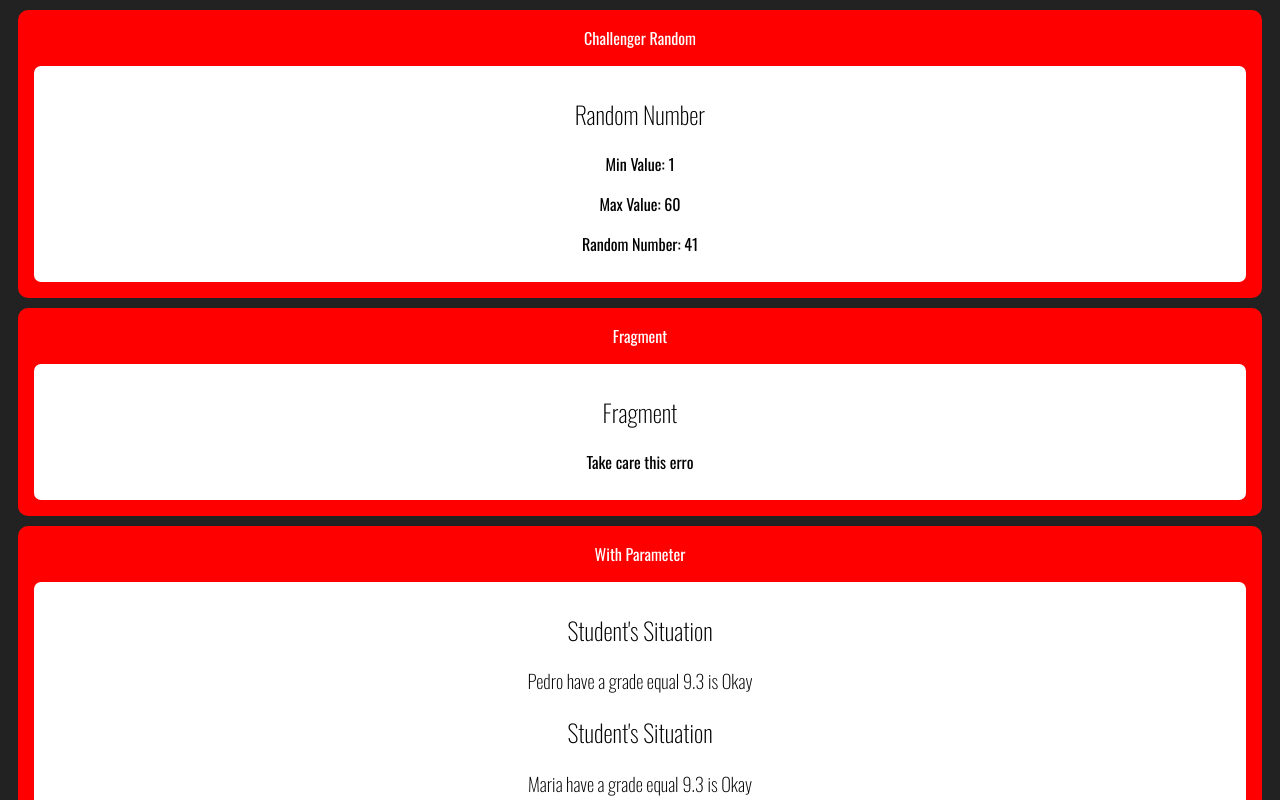
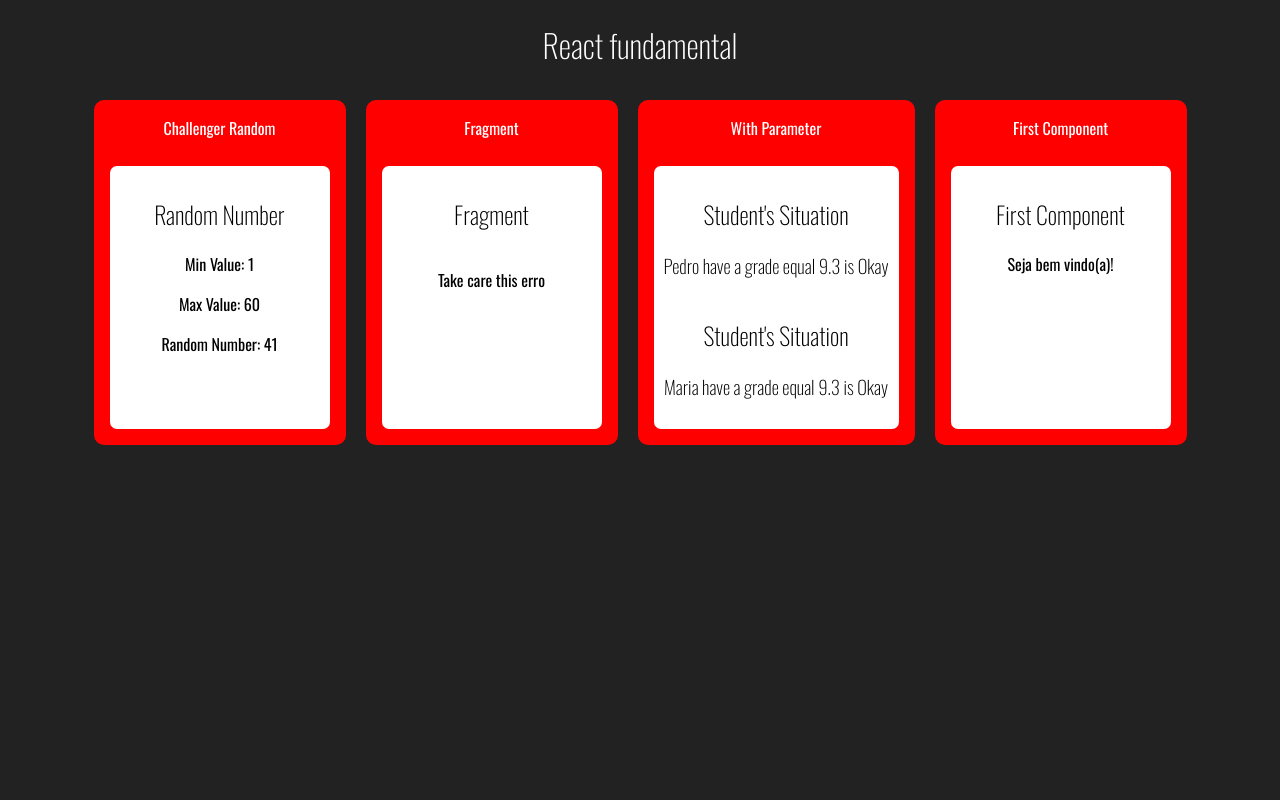
Before and after one commit to edniltonmartins/fundamentos-react, a React (Create React App) app: page / in a window 1280 px wide. Shown: the top 800 px of the page. Built offline with nearby package versions, Linux system fonts and the light colour scheme.

Commit message:
Adicionando flex aos cards e ao app

```diff
--- /dev/null
+++ b/src/App.css
@@ -0,0 +1,5 @@
+.App .Cards {
+    display: flex;
+    flex-wrap: wrap;
+    justify-content: center;
+}
--- a/src/App.jsx
+++ b/src/App.jsx
@@ -1,3 +1,4 @@
+import "./App.css";
 import React from 'react';
 
 import First from './components/basics/First';
@@ -7,7 +8,9 @@ import RandomNumber from './components/basics/RandomNumber';
 import Card from './components/layout/Card';
 
 export default _ =>
-        <div id="app">
+        <div className="App">
+            <h1>React fundamental</h1>
+            <div className="Cards">
                 <Card title="Challenger Random">
                     <RandomNumber min={1} max={60}/>
                 </Card>
@@ -31,3 +34,4 @@ export default _ =>
                     <First/>
                 </Card>
             </div>
+        </div>
--- a/src/components/layout/Card.css
+++ b/src/components/layout/Card.css
@@ -4,6 +4,10 @@
     border-radius: 10px;
     overflow: hidden;
     margin: 10px;
+
+    display: flex;
+    flex-direction: column;
+    min-width: 200px;
 }
 
 .Card .Title{
@@ -13,6 +17,7 @@
 }
 
 .Card .Content{
+    flex: 1;
     background-color: #fff;
     color: #000;
     padding: 10px;
```
Lines whose indentation alone changed are shown as unchanged.
